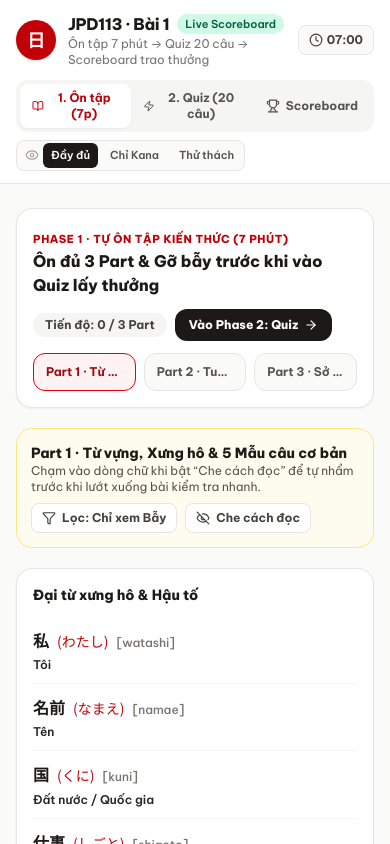
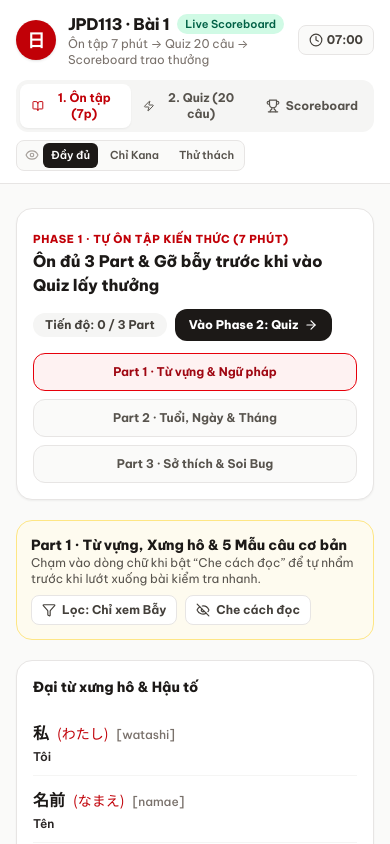
Before and after one commit to KH4NHTU0N9/JPD113-REVISION-PROJECT, a React (Vite) app: page / in a window 390 px wide. Shown: the top 844 px of the page. Built offline with nearby package versions, Linux system fonts and the light colour scheme; no server answers.

Commit message:
fix(part-tabs): keep Part 1-3 tabs mounted across switches and prevent mobile label truncation

```diff
--- a/src/components/Phase1Container.tsx
+++ b/src/components/Phase1Container.tsx
@@ -66,7 +66,7 @@ export function Phase1Container({
           </div>
         </div>
 
-        <div className="mt-3 grid grid-cols-3 gap-2">
+        <div className="mt-3 grid grid-cols-1 gap-2 sm:grid-cols-3">
           {[
             {
               id: 'part1' as const,
@@ -95,13 +95,14 @@ export function Phase1Container({
               }`}
             >
               {tab.done && <CheckCircle2 className="h-3.5 w-3.5 shrink-0 text-emerald-600" />}
-              <span className="truncate">{tab.label}</span>
+              <span>{tab.label}</span>
             </button>
           ))}
         </div>
       </div>
 
-      {activeTab === 'part1' && (
+      {/* Keep tabs mounted so students retain drill selections & Jikoshoukai builder state when switching */}
+      <div className={activeTab === 'part1' ? 'block' : 'hidden'}>
         <Part1ReviewTab
           displayMode={displayMode}
           isCompleted={progress.part1Completed}
@@ -111,9 +112,9 @@ export function Phase1Container({
           }}
           onRecordWeakNote={onRecordWeakNote}
         />
-      )}
+      </div>
 
-      {activeTab === 'part2' && (
+      <div className={activeTab === 'part2' ? 'block' : 'hidden'}>
         <Part2ReviewTab
           displayMode={displayMode}
           isCompleted={progress.part2Completed}
@@ -123,16 +124,16 @@ export function Phase1Container({
           }}
           onRecordWeakNote={onRecordWeakNote}
         />
-      )}
+      </div>
 
-      {activeTab === 'part3' && (
+      <div className={activeTab === 'part3' ? 'block' : 'hidden'}>
         <Part3ReviewTab
           displayMode={displayMode}
           isCompleted={progress.part3Completed}
           onComplete={() => onCompletePart('part3')}
           onRecordWeakNote={onRecordWeakNote}
         />
-      )}
+      </div>
 
       <section className="rounded-2xl border border-stone-200 bg-white p-4 shadow-xs">
         <div className="mb-2 flex items-center gap-2">
```
